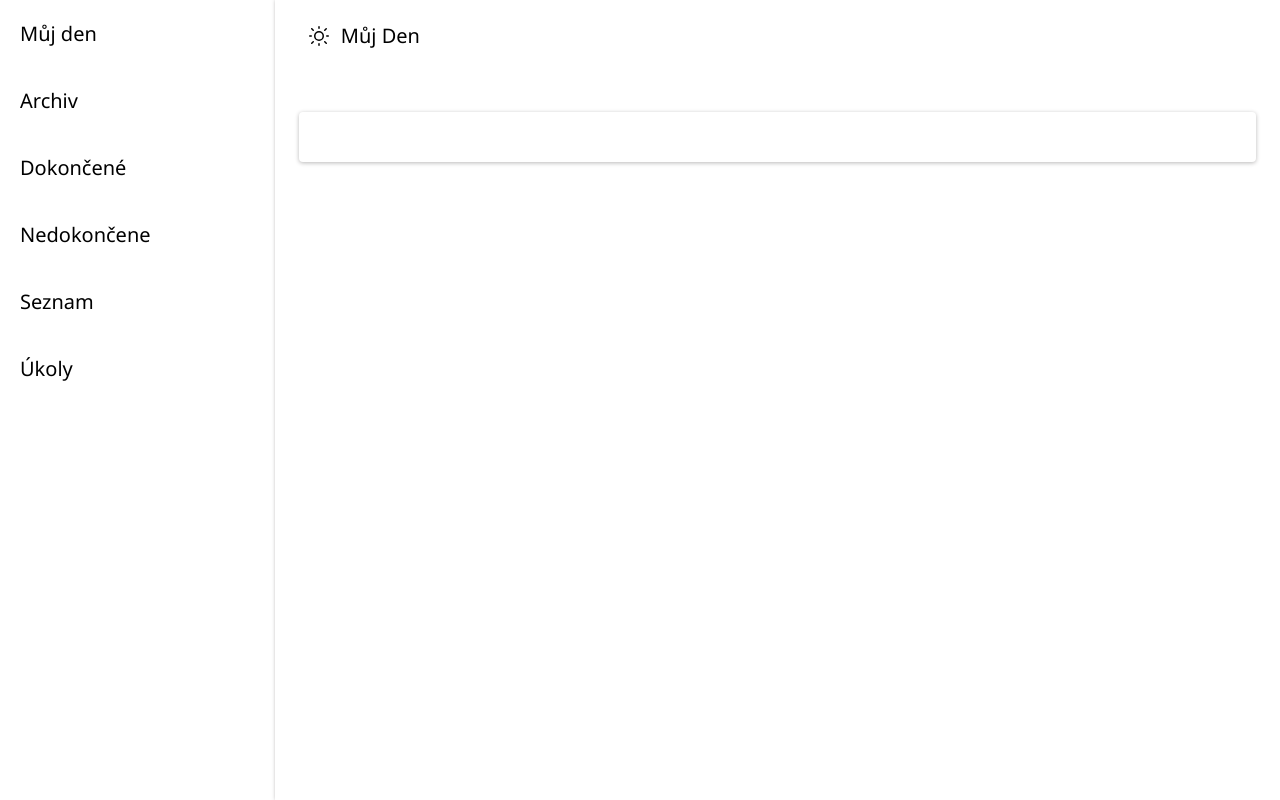
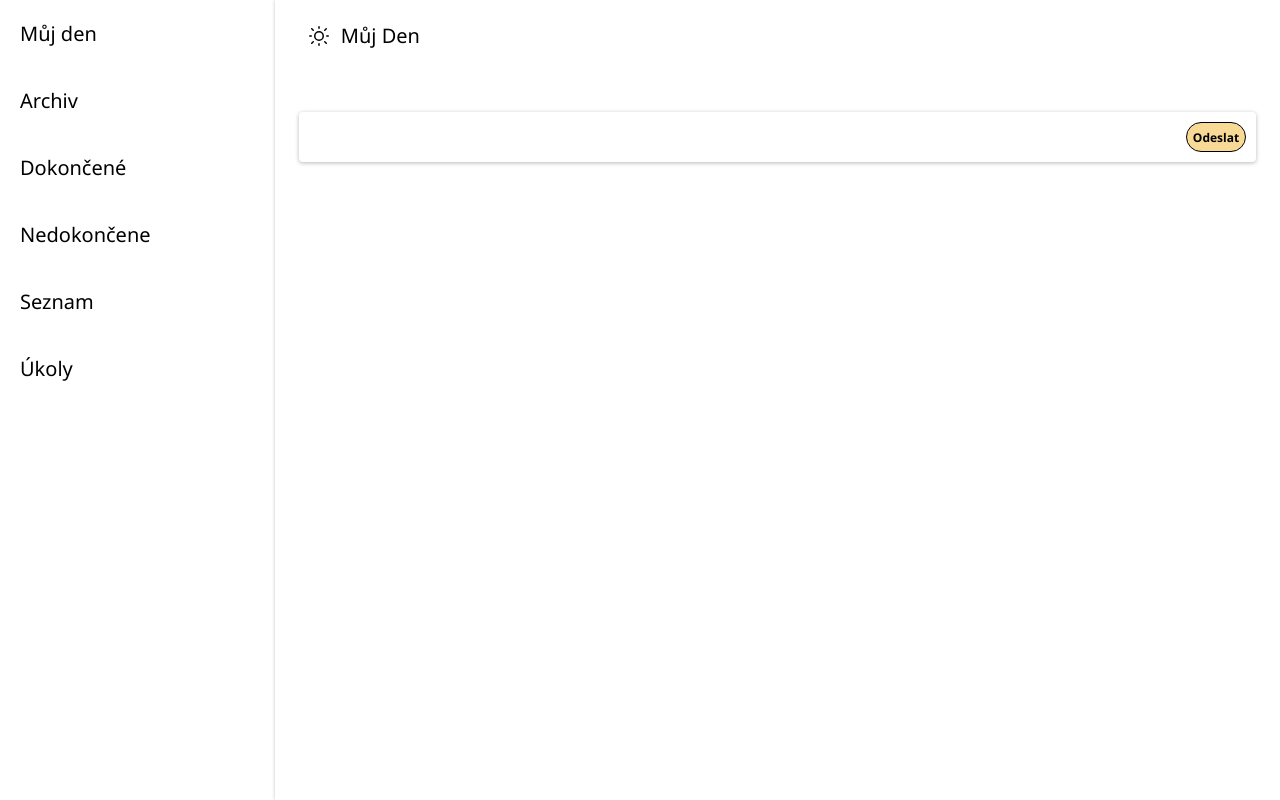
Before and after one commit to Dakk17/SWA_PROJEKT, a PHP site: page /index.html in a window 1280 px wide. Shown: the part 48-848 px from the top of the page. Run offline with PHP 8.4, Linux system fonts and the light colour scheme.

Commit message:
Add files via upload

```diff
--- a/index.html
+++ b/index.html
@@ -40,7 +40,18 @@
                 <div class="inputConteiner">
                     <div class="inputWrap">
                         <input id="ukolInput" type="text">
+                        <button id="submitButton">
+                            Odeslat
+                        </button>
                     </div>
+
+                    <!-- <div class="submitWrap">
+                        <div class="submitButton">
+                            <button>
+                                KYsd
+                            </button>
+                        </div>
+                    </div> -->
                 </div>
             </div>
         </div>
--- a/style.css
+++ b/style.css
@@ -75,7 +75,7 @@
 
 .Sidebar li a:active{
     /* background-color: rgb(124, 198, 238); */
-    color: black;
+    color: rgb(0, 0, 0);
 }
 
 .Sidebar li a:visited{
@@ -106,11 +106,29 @@
 
 .inputWrap{
     position: relative;
-    flex-direction: column;
+    flex-direction: row;
     display: flex;
     height: 50px;
     border-radius:4px ;
     box-shadow: 0px 1px 4px rgb(185, 184, 184);
+}
+
+#ukolInput{
+    flex-grow: 1;
+}
+
+#submitButton{
+    font-size: 0.75rem;
+    font-weight: bold;
+    background-color: rgb(248, 217, 149);
+    border-radius: 50px;
+    margin: 10px;
+    width:60px;
+    border: 0.5px solid ;
+}
+
+#submitButton:active{
+    background-color: rgb(241, 193, 89);
 }
 
 .inputConteiner input{
@@ -144,3 +162,17 @@
 .Title span{
     margin-left: 10px;
 }
+
+
+/* .submitWrap{
+    display: flex;
+    align-items: center;
+    height: 30px;
+    background-color: rgb(235, 235, 235);
+}
+
+.submitButton{
+    position: absolute;
+    display: flex;
+    justify-content: right;
+} */
```
Also changed, not shown: todonwm.png (added).
